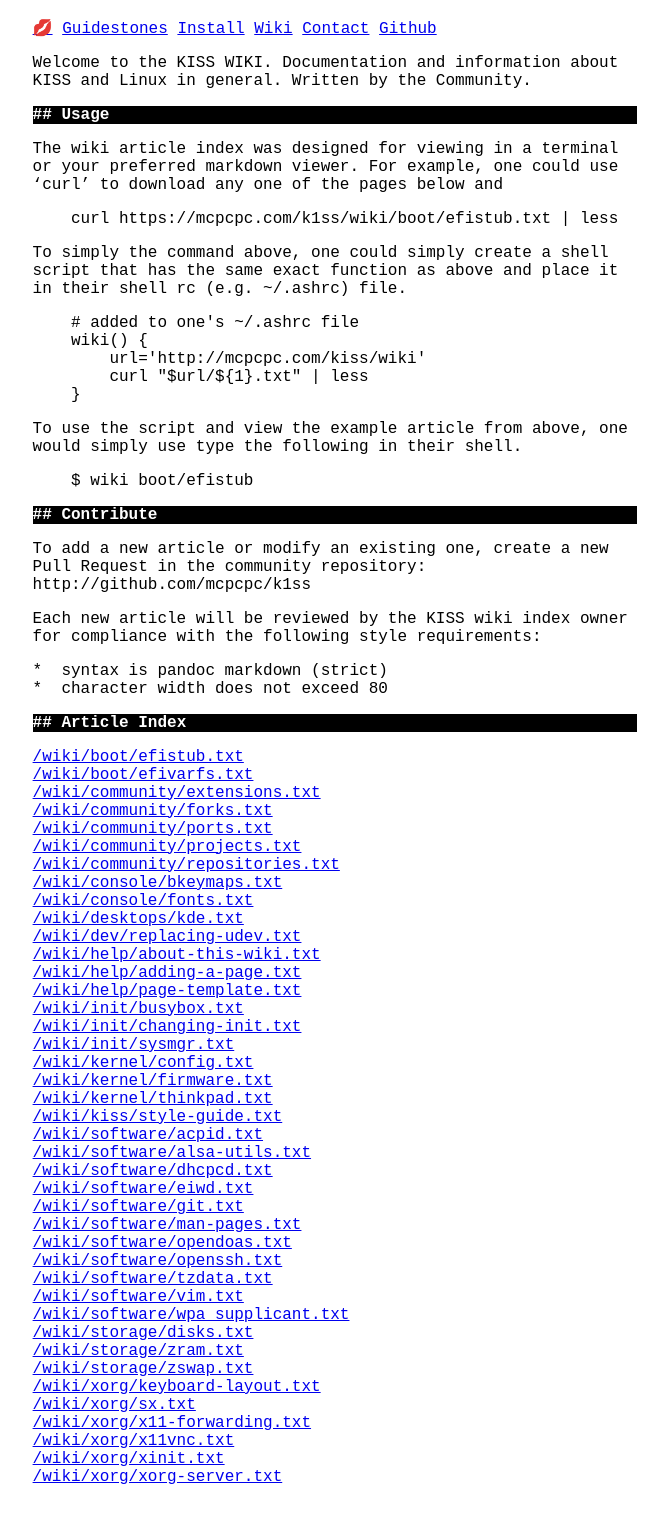
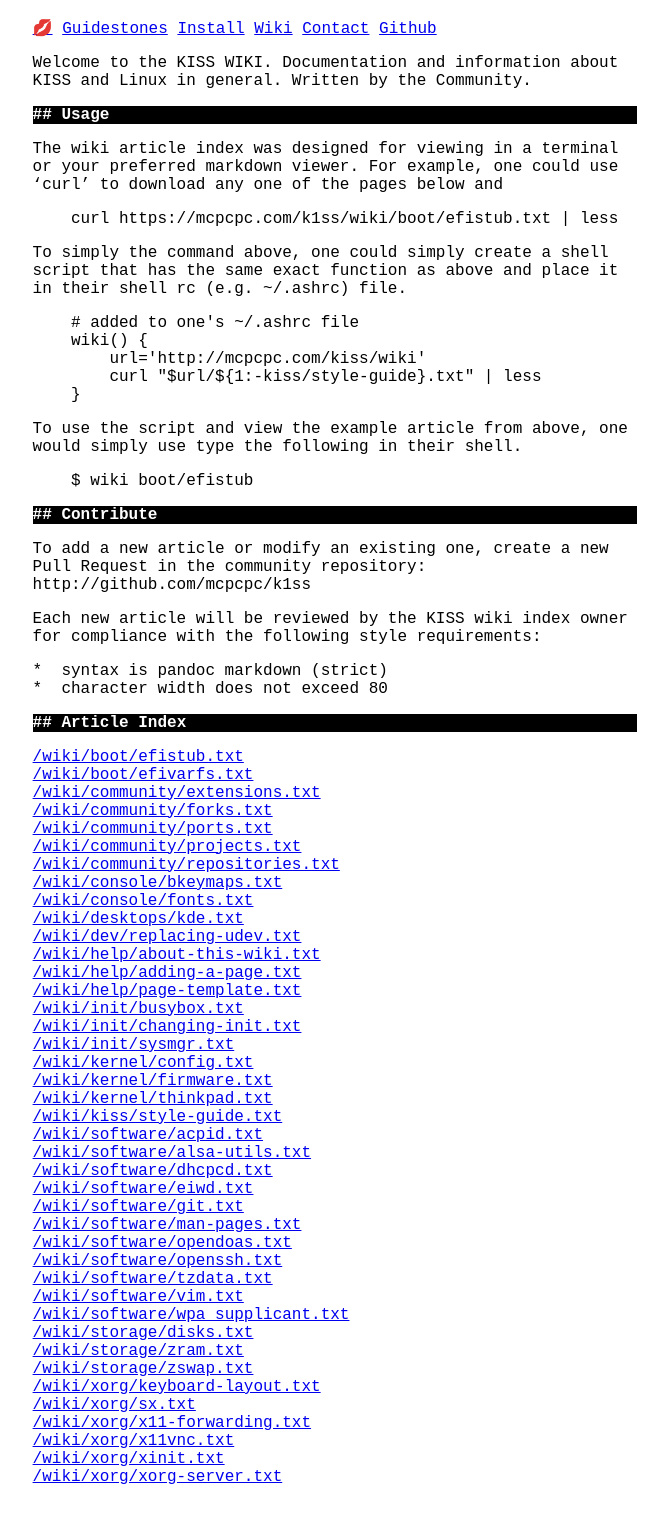
Before and after one commit to mcpcpc/k1ss, a Jekyll site: the page built from wiki.md, in a window 1280 px wide. Shown: the whole page, without its empty margins (305-973 px from the left). Built offline with Jekyll 4.4.1, drawn with Linux system fonts in a browser that asks for light colours.

Commit message:
Update wiki.md

```diff
--- a/wiki.md
+++ b/wiki.md
@@ -19,7 +19,7 @@ same exact function as above and place it in their shell rc (e.g. ~/.ashrc) file
     # added to one's ~/.ashrc file
     wiki() {
         url='http://mcpcpc.com/kiss/wiki'
-        curl "$url/${1}.txt" | less
+        curl "$url/${1:-kiss/style-guide}.txt" | less
     }
 
 To use the script and view the example article from above, one would simply use
```
